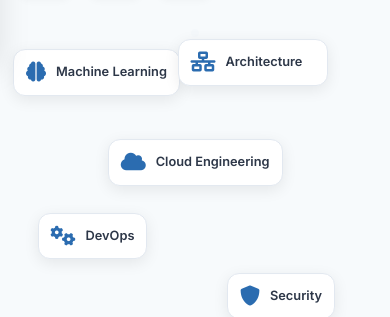
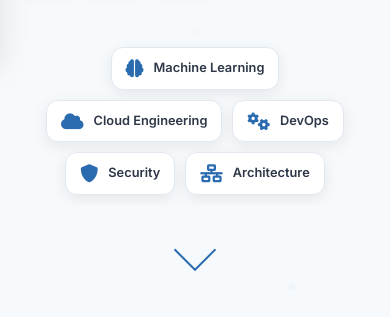
Before and after one commit to youni20/portfolio, a plain HTML site: page index.html in a window 390 px wide. Shown: the part 786-1103 px from the top of the page. Drawn offline with Linux system fonts and the light colour scheme.

Commit message:
Refactor: Remove skills animation and enhance hero section floating card layout, animations, and responsiveness.

```diff
--- a/script.js
+++ b/script.js
@@ -220,39 +220,6 @@
 window.addEventListener("load", () => {
   document.body.classList.add("loaded");
 });
-
-// Skills animation on scroll
-const skillsSection = document.getElementById("skills");
-let skillsAnimated = false;
-
-const skillsObserver = new IntersectionObserver((entries) => {
-  entries.forEach((entry) => {
-    if (entry.isIntersecting && !skillsAnimated) {
-      animateSkills();
-      skillsAnimated = true;
-      skillsObserver.unobserve(entry.target);
-    }
-  });
-});
-
-if (skillsSection) {
-  skillsObserver.observe(skillsSection);
-}
-
-function animateSkills() {
-  const skillTags = document.querySelectorAll(".skill-tag");
-  skillTags.forEach((tag, index) => {
-    setTimeout(() => {
-      tag.style.opacity = "0";
-      tag.style.transform = "scale(0.8)";
-      tag.style.transition = "all 0.3s ease";
-      setTimeout(() => {
-        tag.style.opacity = "1";
-        tag.style.transform = "scale(1)";
-      }, 50);
-    }, index * 100);
-  });
-}
 
 // Interactive effects
 document.addEventListener("DOMContentLoaded", () => {
--- a/styles.css
+++ b/styles.css
@@ -370,7 +370,7 @@
 
 .hero-image {
   position: relative;
-  height: 400px;
+  height: 450px;
   display: flex;
   justify-content: center;
   align-items: center;
@@ -379,12 +379,13 @@
 .floating-card {
   position: absolute;
   background: var(--card-bg);
-  padding: 20px;
+  padding: 16px 22px;
   border-radius: 12px;
   border: 1px solid var(--border-color);
   animation: float 6s ease-in-out infinite;
   transition: all 0.3s ease;
   box-shadow: 0 4px 15px rgba(0, 0, 0, 0.08);
+  white-space: nowrap;
 }
 
 .floating-card:hover {
@@ -393,31 +394,41 @@
   cursor: pointer;
 }
 
+/* Top-center — Architecture */
+.floating-card:nth-child(5) {
+  top: 0;
+  left: 50%;
+  transform: translateX(-50%);
+  animation: floatCenter 6s ease-in-out infinite;
+  animation-delay: 0s;
+}
+
+/* Upper-left — Machine Learning */
 .floating-card:nth-child(1) {
-  top: 5%;
-  left: -2%;
-}
-
+  top: 18%;
+  left: 0;
+  animation-delay: -1.5s;
+}
+
+/* Upper-right — Cloud Engineering */
 .floating-card:nth-child(2) {
-  top: 35%;
-  right: 25%;
-}
-
+  top: 25%;
+  right: -5%;
+  animation-delay: -3s;
+}
+
+/* Lower-left — DevOps */
 .floating-card:nth-child(3) {
-  bottom: 25%;
-  left: 5%;
-}
-
+  bottom: 18%;
+  left: 8%;
+  animation-delay: -4s;
+}
+
+/* Lower-right — Security */
 .floating-card:nth-child(4) {
-  bottom: 5%;
-  right: 10%;
-}
-
-.floating-card:nth-child(5) {
-  top: 5px;
-  left: 45%;
-  transform: translateX(-50%);
-  min-width: 150px;
+  bottom: 8%;
+  right: 2%;
+  animation-delay: -2s;
 }
 
 .card-content {
@@ -444,7 +455,19 @@
   }
 
   50% {
-    transform: translateY(-20px);
+    transform: translateY(-15px);
+  }
+}
+
+@keyframes floatCenter {
+
+  0%,
+  100% {
+    transform: translateX(-50%) translateY(0px);
+  }
+
+  50% {
+    transform: translateX(-50%) translateY(-15px);
   }
 }
 
@@ -1296,7 +1319,23 @@
 /* Responsive Design */
 @media (max-width: 1024px) {
   .hero-content {
-    gap: 40px;
+    gap: 30px;
+  }
+
+  .hero-image {
+    height: 380px;
+  }
+
+  .floating-card {
+    padding: 12px 16px;
+  }
+
+  .card-content i {
+    font-size: 20px;
+  }
+
+  .card-content span {
+    font-size: 0.9rem;
   }
 }
 
@@ -1385,15 +1424,42 @@
   }
 
   .hero-image {
-    height: 300px;
-  }
-
-  .floating-card {
-    padding: 15px;
+    height: auto;
+    min-height: auto;
+    position: relative;
+    display: flex;
+    flex-wrap: wrap;
+    gap: 10px;
+    justify-content: center;
+    align-items: center;
+    padding: 10px 10px;
+    overflow: hidden;
+  }
+
+  .floating-card,
+  .floating-card:nth-child(1),
+  .floating-card:nth-child(2),
+  .floating-card:nth-child(3),
+  .floating-card:nth-child(4),
+  .floating-card:nth-child(5) {
+    position: relative !important;
+    top: auto !important;
+    left: auto !important;
+    right: auto !important;
+    bottom: auto !important;
+    transform: none !important;
+    padding: 10px 16px;
+    animation: none !important;
+    white-space: nowrap;
+    flex-shrink: 0;
   }
 
   .floating-card span {
-    font-size: 0.9rem;
+    font-size: 0.85rem;
+  }
+
+  .card-content i {
+    font-size: 20px;
   }
 
   .about-content {
@@ -1680,12 +1746,17 @@
     font-size: 0.9rem;
   }
 
-  .floating-card {
-    padding: 12px;
+  .floating-card,
+  .floating-card:nth-child(1),
+  .floating-card:nth-child(2),
+  .floating-card:nth-child(3),
+  .floating-card:nth-child(4),
+  .floating-card:nth-child(5) {
+    padding: 10px 14px;
   }
 
   .card-content i {
-    font-size: 20px;
+    font-size: 18px;
   }
 
   .card-content span {
@@ -1766,8 +1837,13 @@
     font-size: 1.8rem;
   }
 
-  .floating-card {
-    padding: 10px;
+  .floating-card,
+  .floating-card:nth-child(1),
+  .floating-card:nth-child(2),
+  .floating-card:nth-child(3),
+  .floating-card:nth-child(4),
+  .floating-card:nth-child(5) {
+    padding: 8px 12px;
   }
 
   .card-content span {
```
